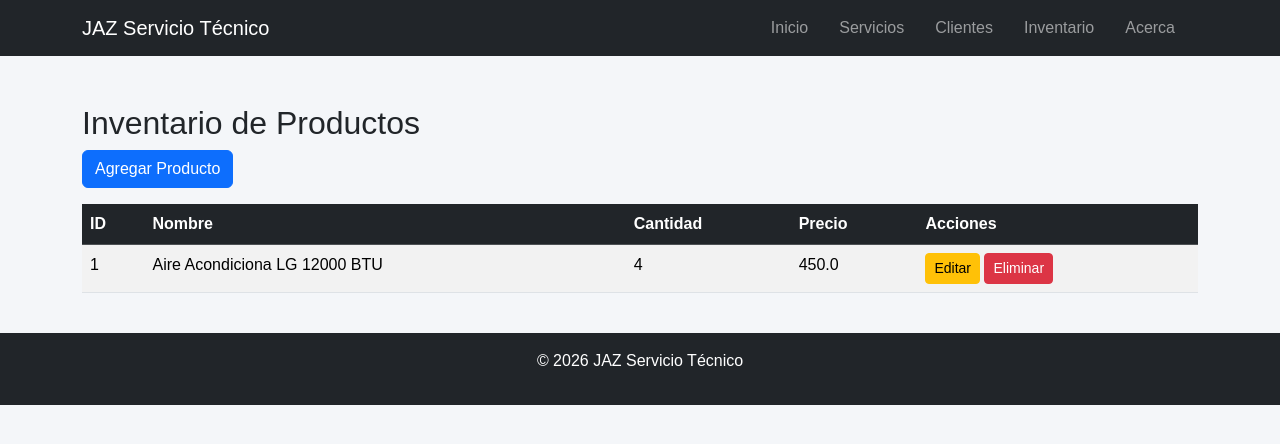
After one commit to YeleAlvarado1/DesarrolloWeb1, a Flask app: page /productos in a window 1280 px wide. The commit adds this page. Shown: the top 444 px of the page. Run offline with Flask 3, Linux system fonts and the light colour scheme; data comes from the database, SQL or seed files in the repository; both versions use the stored data as it was after the commit.

Commit message:
Agregar funcionalidad de gestión de productos: crear, editar, eliminar y listar productos en el inventario

```diff
--- a/Proyecto/app.py
+++ b/Proyecto/app.py
@@ -1,6 +1,16 @@
-from flask import Flask, render_template
+from flask import Flask, render_template, request, redirect, url_for
+from database import get_connection
+from inventario import Producto, Inventario
+app = Flask(__name__)
+inventario = Inventario()
 
-app = Flask(__name__)
+p1 = Producto(1, "Aire acondicionado LG", 5, 450)
+p2 = Producto(2, "Filtro de aire", 10, 25)
+
+inventario.agregar_producto(p1)
+inventario.agregar_producto(p2)
+
+
 
 @app.route("/")
 def index():
@@ -18,5 +28,78 @@ def clientes():
 def about():
     return render_template("about.html")
 
+
+@app.route("/productos")
+def productos():
+
+    conn = get_connection()
+    productos = conn.execute("SELECT * FROM productos").fetchall()
+    conn.close()
+
+    return render_template("productos_listar.html", productos=productos)
+
+
+@app.route("/productos/crear", methods=["GET","POST"])
+def crear_producto():
+
+    if request.method == "POST":
+
+        nombre = request.form["nombre"]
+        cantidad = request.form["cantidad"]
+        precio = request.form["precio"]
+
+        conn = get_connection()
+        conn.execute(
+            "INSERT INTO productos(nombre,cantidad,precio) VALUES (?,?,?)",
+            (nombre,cantidad,precio)
+        )
+        conn.commit()
+        conn.close()
+
+        return redirect(url_for("productos"))
+
+    return render_template("productos_crear.html")
+
+
+@app.route("/productos/editar/<int:id>", methods=["GET","POST"])
+def editar_producto(id):
+
+    conn = get_connection()
+
+    if request.method == "POST":
+
+        nombre = request.form["nombre"]
+        cantidad = request.form["cantidad"]
+        precio = request.form["precio"]
+
+        conn.execute(
+            "UPDATE productos SET nombre=?, cantidad=?, precio=? WHERE id=?",
+            (nombre,cantidad,precio,id)
+        )
+        conn.commit()
+        conn.close()
+
+        return redirect(url_for("productos"))
+
+    producto = conn.execute(
+        "SELECT * FROM productos WHERE id=?",(id,)
+    ).fetchone()
+
+    conn.close()
+
+    return render_template("productos_editar.html", producto=producto)
+
+
+@app.route("/productos/eliminar/<int:id>")
+def eliminar_producto(id):
+
+    conn = get_connection()
+    conn.execute("DELETE FROM productos WHERE id=?", (id,))
+    conn.commit()
+    conn.close()
+
+    return redirect(url_for("productos"))
+
+
 if __name__ == "__main__":
     app.run(debug=True)
--- /dev/null
+++ b/Proyecto/database.py
@@ -0,0 +1,6 @@
+import sqlite3
+
+def get_connection():
+    conn = sqlite3.connect("inventario.db")
+    conn.row_factory = sqlite3.Row
+    return conn
--- a/Proyecto/templates/base.html
+++ b/Proyecto/templates/base.html
@@ -25,6 +25,7 @@
                 <li class="nav-item"><a class="nav-link" href="{{ url_for('index') }}">Inicio</a></li>
                 <li class="nav-item"><a class="nav-link" href="{{ url_for('servicios') }}">Servicios</a></li>
                 <li class="nav-item"><a class="nav-link" href="{{ url_for('clientes') }}">Clientes</a></li>
+                <li class="nav-item"><a class="nav-link" href="{{ url_for('productos') }}">Inventario</a></li>
                 <li class="nav-item"><a class="nav-link" href="{{ url_for('about') }}">Acerca</a></li>
             </ul>
         </div>
--- /dev/null
+++ b/Proyecto/templates/productos_listar.html
@@ -0,0 +1,58 @@
+{% extends "base.html" %}
+
+{% block content %}
+
+<div class="container mt-5">
+
+<h2>Inventario de Productos</h2>
+
+<a href="/productos/crear" class="btn btn-primary mb-3">
+Agregar Producto
+</a>
+
+<table class="table table-striped">
+
+<thead class="table-dark">
+<tr>
+<th>ID</th>
+<th>Nombre</th>
+<th>Cantidad</th>
+<th>Precio</th>
+<th>Acciones</th>
+</tr>
+</thead>
+
+<tbody>
+
+{% for p in productos %}
+
+<tr>
+
+<td>{{p.id}}</td>
+<td>{{p.nombre}}</td>
+<td>{{p.cantidad}}</td>
+<td>{{p.precio}}</td>
+
+<td>
+
+<a href="/productos/editar/{{p.id}}" class="btn btn-warning btn-sm">
+Editar
+</a>
+
+<a href="/productos/eliminar/{{p.id}}" class="btn btn-danger btn-sm">
+Eliminar
+</a>
+
+</td>
+
+</tr>
+
+{% endfor %}
+
+</tbody>
+
+</table>
+
+</div>
+
+{% endblock %}
```
Also changed, not shown: Proyecto/init_db.py (added, +19 -0 lines), Proyecto/inventario.py (added, +48 -0 lines), Proyecto/templates/productos_crear.html (added, +34 -0 lines), Proyecto/templates/productos_editar.html (added, +34 -0 lines), Proyecto/inventario.db (added).
